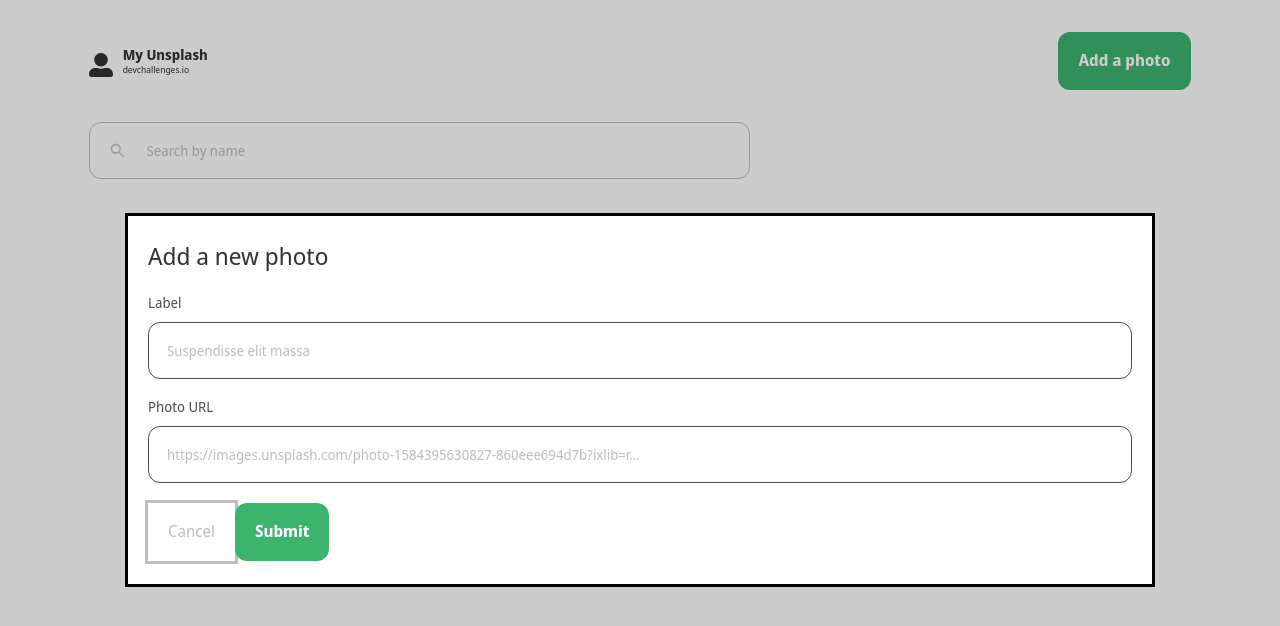
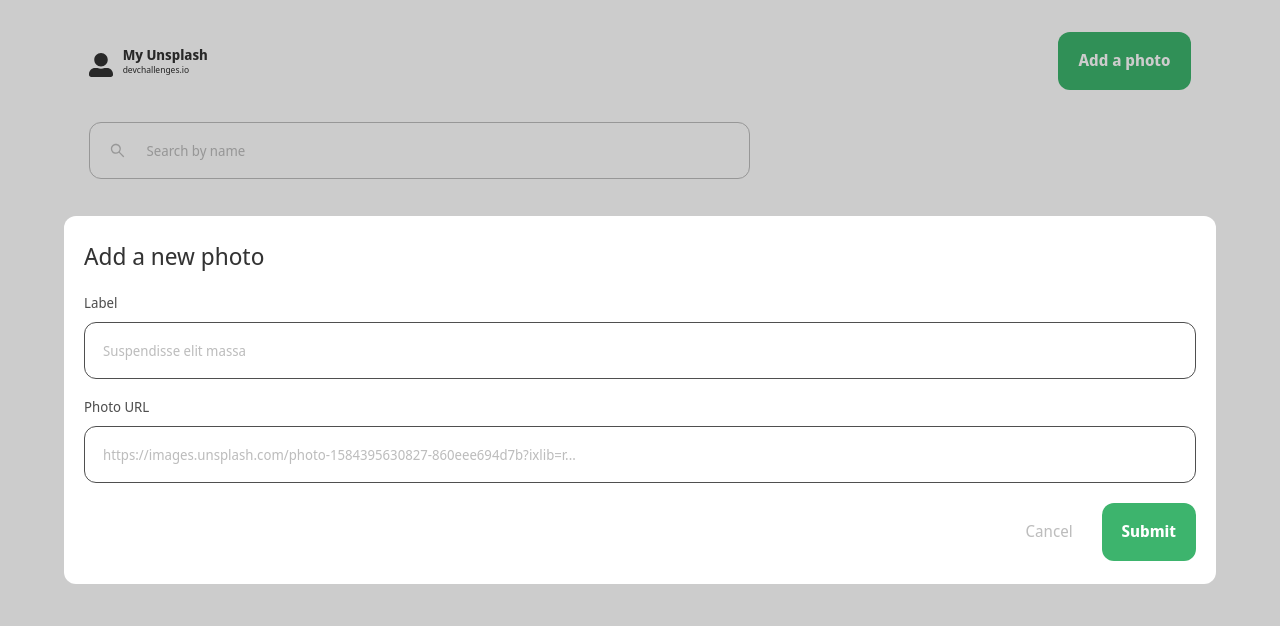
Before and after one commit to presh-031/My-Unsplash, a React (Create React App) app in the folder frontend/: page / in a window 1280 px wide. Shown: the top 626 px of the page. Built offline with nearby package versions, Linux system fonts and the light colour scheme.

Commit message:
onto setting up rtkand rtkquery

```diff
--- a/frontend/src/components/Header.jsx
+++ b/frontend/src/components/Header.jsx
@@ -12,6 +12,8 @@ const Header = () => {
         </div>
       </div>
       <button className="btn">Add a photo</button>
+
+      {/* Modal and background */}
       <div className="modalBg fixed top-0 left-0 flex h-[100vh] w-[100vw] items-center justify-center   bg-black bg-opacity-20">
         <NewMovieModal />
       </div>
--- a/frontend/src/components/NewMovieModal.jsx
+++ b/frontend/src/components/NewMovieModal.jsx
@@ -1,6 +1,6 @@
 const NewMovieModal = () => {
   return (
-    <div className="outline bg-[#fff] w-[80%] px-[2rem] pt-[2.4rem] pb-[2.3rem]">
+    <div className=" bg-[#fff] rounded-[1.2rem] w-[90%] px-[2rem] pt-[2.4rem] pb-[2.3rem]">
       <p className="font-medium mb-[2rem] text-[2.4rem] leading-[3.269rem] text-[#333333]">Add a new photo</p>
       <form action="">
         <label
@@ -23,15 +23,13 @@ const NewMovieModal = () => {
           Photo URL
         </label>
         <input
-          className="placeholder:text-[#bdbdbd] outline-none w-[100%] border-[1px] border-[#4F4F4F]  p-[1.80rem] rounded-[1.2rem] font-medium text-[1.4rem] leading-[1.90rem]"
+          className="placeholder:text-[#bdbdbd] placeholder:truncate outline-none w-[100%] border-[1px] border-[#4F4F4F]  p-[1.80rem] rounded-[1.2rem] font-medium text-[1.4rem] leading-[1.90rem]"
           type="text"
           placeholder="https://images.unsplash.com/photo-1584395630827-860eee694d7b?ixlib=r..."
         />
 
-        <div className="flex mt-[2rem]">
-          <button className="font-medium px-[2rem]  outline text-[1.6rem] leading-[2.179rem] text-[#bdbdbd] ">
-            Cancel
-          </button>
+        <div className="flex mt-[2rem] gap-[0.90rem] justify-end">
+          <button className="font-medium px-[2rem] text-[1.6rem] leading-[2.179rem] text-[#bdbdbd] ">Cancel</button>
           <button className="btn">Submit</button>
         </div>
       </form>
```
